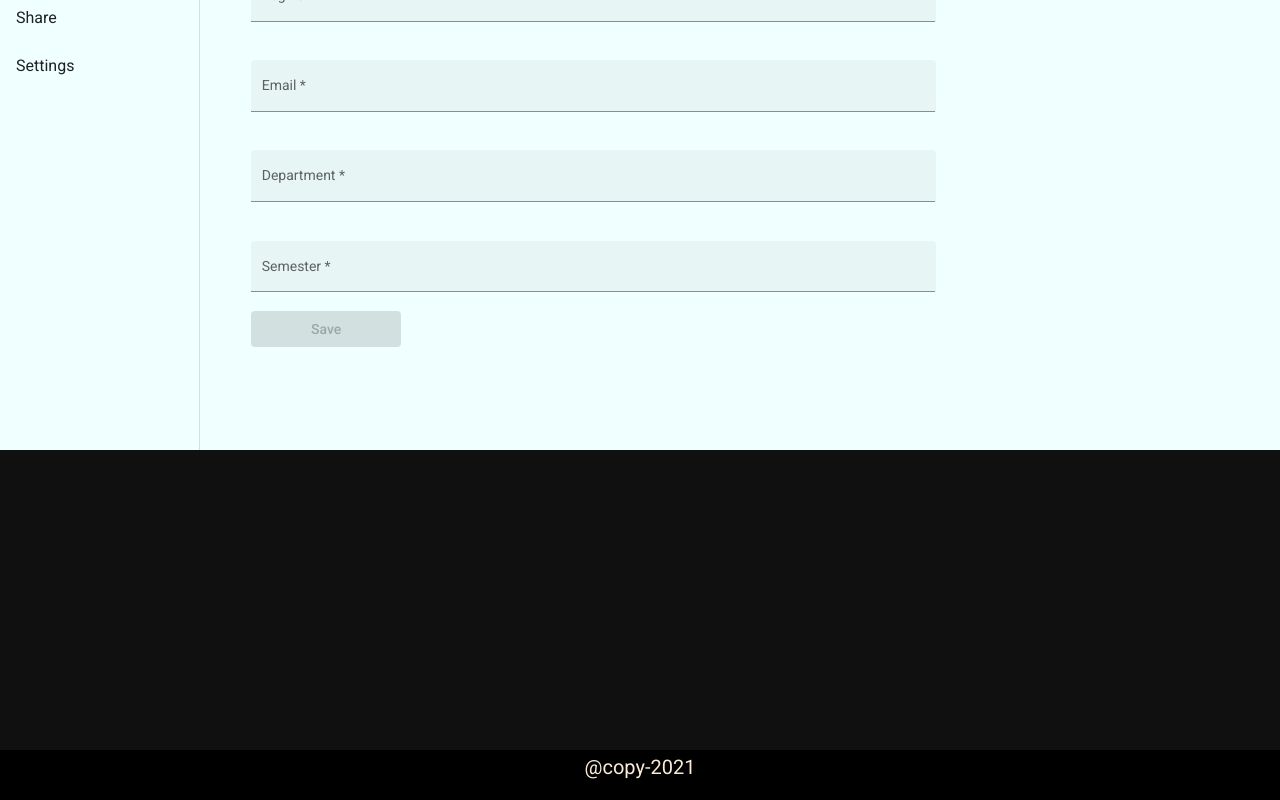
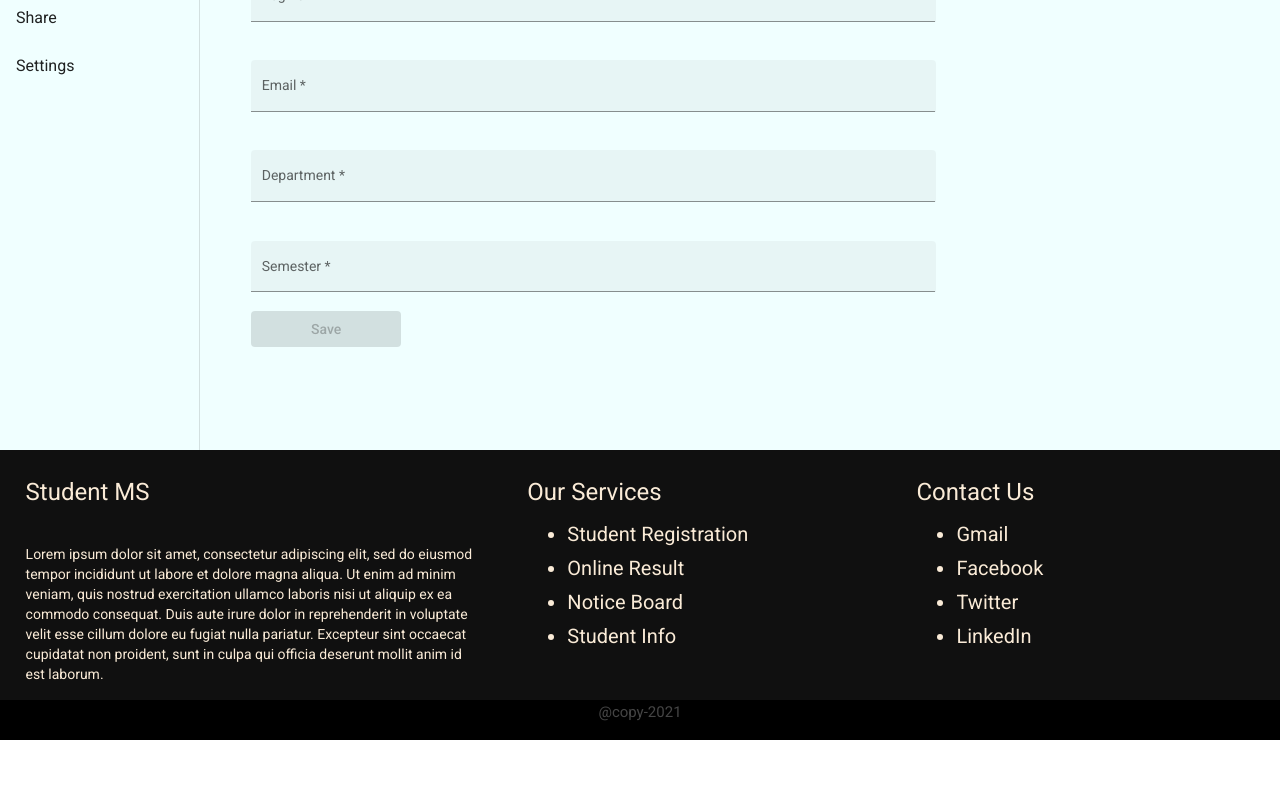
Before and after one commit to Nasirsiraj/StudentMS-APP, an Angular app: page /dashboard/registration in a window 1280 px wide. Shown: the part 414-1214 px from the top of the page. After the commit the page ends 1154 px from the top, so only its background shows below. Built offline with nearby package versions, Linux system fonts and the light colour scheme; what @ngrx/effects, @ngrx/router-store, @ngrx/store would draw is missing.

Commit message:
footer updated

```diff
--- a/src/app/component/footer/footer.component.html
+++ b/src/app/component/footer/footer.component.html
@@ -1,9 +1,22 @@
 <div class="container">
-
-  <div class="footer">
-    <div class="footer-content"></div>
+  <div class="about">
+    <h1>Student MS</h1>
+    <br>
+    <p>
+      {{about}}
+    </p>
   </div>
-  <div class="footer-end">
-    <h1>@copy-2021</h1>
+  <div class="service">
+    <h1>Our Services</h1>
+    <ul *ngFor="let service of services">
+      <li>{{service}}</li>
+    </ul>
+  </div>
+  <div class="contact">
+    <h1>Contact Us</h1>
+    <ul *ngFor="let contact of contacts">
+      <li>{{contact}}</li>
+    </ul>
   </div>
 </div>
+<div class="footer"><h4 align="center">@copy-2021</h4></div>
--- a/src/app/component/footer/footer.component.scss
+++ b/src/app/component/footer/footer.component.scss
@@ -1,29 +1,33 @@
-.container {
-  height: 300px;
-  background-color: black;
-  padding: 0px;
-  margin: 0px;
+.container{
+  height: 250px;
+  width: 100%;
+  background-color: #101010;
+  display: flex;
+  flex-direction: row;
+  color: antiquewhite;
+  overflow: hidden;
 
-  .footer {
-    height: 300px;
-    background-color: #101010;
-
-    .footer-content {
-
+  .about{
+    width: 40%;
+    padding: 2%;
+  }
+  .service{
+    width: 30%;
+    padding: 2%;
+    ul li{
+      font-size: 20px;
     }
-
   }
-
-  .footer-end {
-    display: flex;
-    justify-content: center;
-    align-items: center;
-    height: 50px;
-    background: black;
-
-    h1 {
-      color: antiquewhite;
+  .contact{
+    width: 30%;
+    padding: 2%;
+    ul li{
       font-size: 20px;
     }
   }
 }
+.footer{
+  height: 40px;
+  background-color: black;
+  color: #454545;
+}
--- a/src/app/component/footer/footer.component.ts
+++ b/src/app/component/footer/footer.component.ts
@@ -8,8 +8,20 @@ import { Component, OnInit } from '@angular/core';
 export class FooterComponent implements OnInit {
 
   constructor() { }
+  about = "Lorem ipsum dolor sit amet, consectetur adipiscing elit, sed do eiusmod tempor incididunt ut labore et dolore magna aliqua. Ut enim ad minim veniam, quis nostrud exercitation ullamco laboris nisi ut aliquip ex ea commodo consequat. Duis aute irure dolor in reprehenderit in voluptate velit esse cillum dolore eu fugiat nulla pariatur. Excepteur sint occaecat cupidatat non proident, sunt in culpa qui officia deserunt mollit anim id est laborum."
+  services = [
+    'Student Registration',
+    'Online Result',
+    'Notice Board',
+    'Student Info'
+  ]
+  contacts = [
+    'Gmail',
+    'Facebook',
+    'Twitter',
+    'LinkedIn'
+  ]
 
   ngOnInit(): void {
   }
-
 }
```
